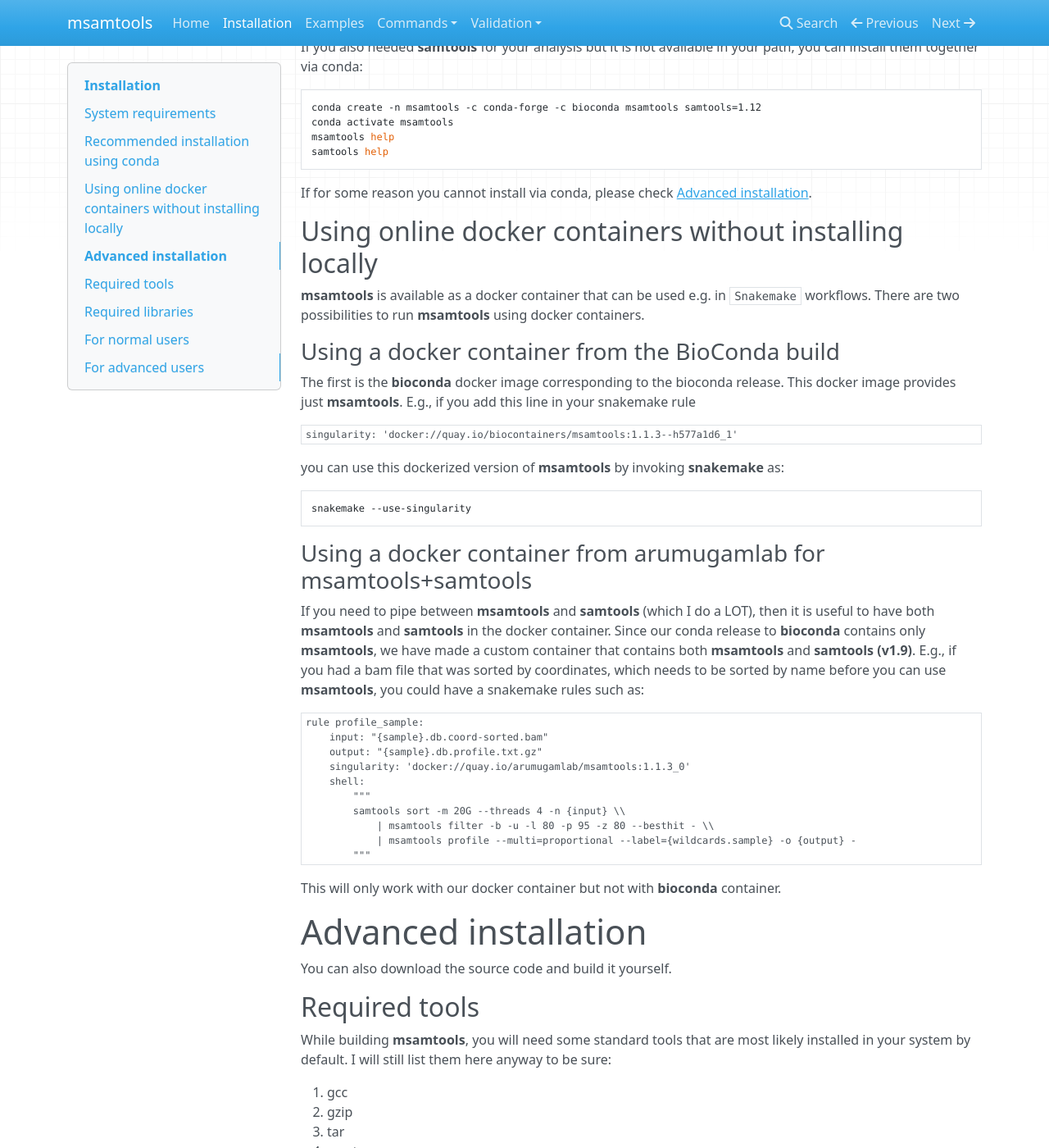
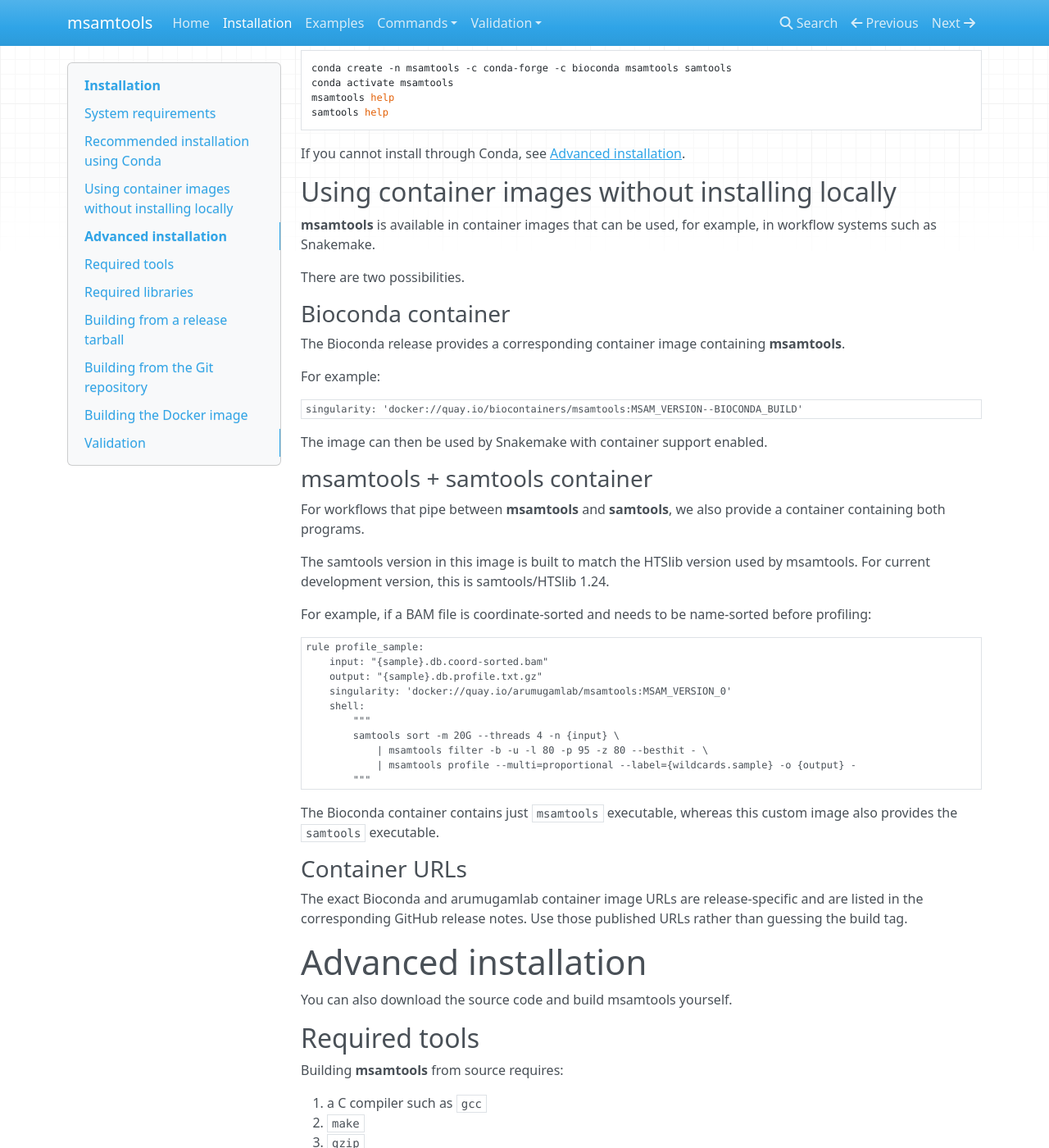
Before and after one commit to arumugamlab/msamtools, an MkDocs documentation site: the page built from docs/installation.md, in a window 1280 px wide and 1400 px high, scrolled down 628 px. Shown: the whole window at 82% size. Built offline with MkDocs 1.6.1, drawn with Linux system fonts in a browser that asks for light colours; nearby versions of some CDN libraries; some of the changed text lies outside the part shown.

Commit message:
docs: synchronize installation documentation
- update HTSlib and container documentation
- remove stale samtools version assumptions
- document current source and Docker build workflows
- clarify release-specific container image URLs
- fix validation command path

````diff
--- a/docs/installation.md
+++ b/docs/installation.md
@@ -1,129 +1,132 @@
 # Installation
 
-## System requirements <a name="sys-requirements"></a>
+## System requirements
 
-You should be able to use **msamtools** on any flavor of linux and UNIX.
-Although I have not tested it myself, it should also work on macOS. A
-macOS version is available from bioconda.
+**msamtools** is intended for Linux and other UNIX-like systems. A macOS build
+is also available through Bioconda.
 
-**msamtools** has
-fixed dependency on **samtools** v1.9, which it will automatically
-download and build. samtools has its own requirements even though
-I have tuned its configuration to a minimum.
+**msamtools** uses HTSlib for reading and writing SAM/BAM files. Source builds
+download and build the HTSlib version specified by the release. The current
+development version uses HTSlib 1.24.
 
-## Recommended installation using conda <a name="install-conda"></a>
+## Recommended installation using Conda
 
-The easiest way to install **msamtools** and the required dependencies is
-via conda from the bioconda channel. Versions 1.0.2 and above are available in bioconda.
+The easiest way to install **msamtools** and its required dependencies is
+through the Bioconda channel.
 
-If you are already within a conda environment, you can just add it as:
+If you are already within a Conda environment:
+
 ```bash
 conda install -c bioconda msamtools
 msamtools help
 ```
-If you are creating a new environment, then:
+
+To create a separate environment:
+
 ```bash
 conda create -n msamtools -c conda-forge -c bioconda msamtools
 conda activate msamtools
 msamtools help
 ```
 
-If you also needed **samtools** for your analysis but it is not available in your path,
-you can install them together via conda:
+If you also need the **samtools** executable for your analysis, it can be
+installed in the same environment:
+
 ```bash
-conda create -n msamtools -c conda-forge -c bioconda msamtools samtools=1.12
+conda create -n msamtools -c conda-forge -c bioconda msamtools samtools
 conda activate msamtools
 msamtools help
 samtools help
 ```
 
-If for some reason you cannot install via conda, please check [Advanced installation](#advanced-installation).
+If you cannot install through Conda, see
+[Advanced installation](#advanced-installation).
 
-## Using online docker containers without installing locally<a name="use-docker"></a>
+## Using container images without installing locally
 
-**msamtools** is available as a docker container that can be used e.g. in
-`Snakemake` workflows.
-There are two possibilities to run **msamtools** using docker containers.
+**msamtools** is available in container images that can be used, for example,
+in workflow systems such as Snakemake.
 
-### Using a docker container from the BioConda build <a name="use-docker-bioconda"></a>
+There are two possibilities.
 
-The first is the **bioconda** docker image corresponding to the bioconda
-release. This docker image provides just **msamtools**.
-E.g., if you add this line in your snakemake rule
+### Bioconda container
+
+The Bioconda release provides a corresponding container image containing
+**msamtools**.
+
+For example:
+
 ```snakemake
-singularity: 'docker://quay.io/biocontainers/msamtools:1.1.3--h577a1d6_1'
-```
-you can use this dockerized version of **msamtools** by invoking **snakemake**
-as:
-```bash
-snakemake --use-singularity
+singularity: 'docker://quay.io/biocontainers/msamtools:MSAM_VERSION--BIOCONDA_BUILD'
 ```
 
-### Using a docker container from arumugamlab for msamtools+samtools <a name="use-docker-arumugamlab"></a>
+The image can then be used by Snakemake with container support enabled.
 
-If you need to pipe between **msamtools** and **samtools** (which I do a LOT), then it is
-useful to have both **msamtools** and **samtools** in the docker container. Since our conda
-release to **bioconda** contains only **msamtools**, we have made a custom container that
-contains both **msamtools** and **samtools (v1.9)**. E.g., if you had a bam file that was sorted
-by coordinates, which needs to be sorted by name before you can use **msamtools**, you could
-have a snakemake rules such as:
+### msamtools + samtools container
+
+For workflows that pipe between **msamtools** and **samtools**, we also provide
+a container containing both programs.
+
+The samtools version in this image is built to match the HTSlib version used
+by msamtools. For current development version, this is samtools/HTSlib 1.24.
+
+For example, if a BAM file is coordinate-sorted and needs to be name-sorted
+before profiling:
 
 ```snakemake
 rule profile_sample:
     input: "{sample}.db.coord-sorted.bam"
     output: "{sample}.db.profile.txt.gz"
-    singularity: 'docker://quay.io/arumugamlab/msamtools:1.1.3_0'
+    singularity: 'docker://quay.io/arumugamlab/msamtools:MSAM_VERSION_0'
     shell:
         """
-        samtools sort -m 20G --threads 4 -n {input} \\
-            | msamtools filter -b -u -l 80 -p 95 -z 80 --besthit - \\
+        samtools sort -m 20G --threads 4 -n {input} \
+            | msamtools filter -b -u -l 80 -p 95 -z 80 --besthit - \
             | msamtools profile --multi=proportional --label={wildcards.sample} -o {output} -
         """
 ```
-This will only work with our docker container but not with **bioconda** container.
+
+The Bioconda container contains just `msamtools` executable, whereas this custom image also
+provides the `samtools` executable.
+
+### Container URLs
+
+The exact Bioconda and arumugamlab container image URLs are release-specific
+and are listed in the corresponding GitHub release notes. Use those
+published URLs rather than guessing the build tag.
 
 # Advanced installation
 
-You can also download the source code and build it yourself.
+You can also download the source code and build msamtools yourself.
 
-## Required tools <a name="required-tools"></a>
+## Required tools
 
-While building **msamtools**, you will need some standard tools that are
-most likely installed in your system by default. I will still list them here
-anyway to be sure:
+Building **msamtools** from source requires:
 
- 1. gcc
- 2. gzip
- 3. tar
- 4. wget
- 5. bzip2 (for installing HTSlib)
+1. a C compiler such as `gcc`
+2. `make`
+3. `gzip`
+4. `tar`
+5. `bzip2`
+6. either `wget` or `curl`
 
-If any of these is missing in your system, or cannot be found in your
-application path, please fix that first.
+Source builds automatically download and build the required HTSlib release.
 
-## Required libraries <a name="required-libraries"></a>
+## Required libraries
 
-The following libraries are required to build **msamtools** from source:
+The following development libraries are required:
 
- 1. **zlib** development version (e.g., zlib1g-dev in ubuntu)
- 2. **argtable2** development version (e.g., libargtable2-dev in ubuntu)
+1. **zlib** development files, e.g. `zlib1g-dev` on Ubuntu
+2. **argtable2** development files, e.g. `libargtable2-dev` on Ubuntu
+3. pthread support
+4. a standard floating-point math library
 
-Please make sure that these are installed in your system before trying to
-build.
+The latter two are normally provided by the system C environment.
 
-## For normal users <a name="normal-users"></a>
+## Building from a release tarball
 
-If you are a normal user, then the easiest way is to obtain a release
-tarball and build the program directly from it.
-
-**Note:** Newer C compilers from gcc use `-std=gnu99` by default, which I had
-not tested on version 0.9 as my gcc version is quite outdated with `-std=gnu89` as default.
-This leads to version 0.9 not compiling when running `make` with new compilers. The
-current fix for using the release tarball for version 0.9 is to tell the compiler which
-standard to use, using `CFLAGS="-std=gnu89"`. This extra option was a
-temporary fix only, and is not needed from version 0.9.6 as the code has been
-upgraded to be compatible with `-std=gnu99`.
-(Thanks [Russel88](https://github.com/Russel88) for reporting this).
+For normal installation from source, obtain a release tarball and build it
+directly:
 
 ```bash
 wget https://github.com/arumugamlab/msamtools/releases/download/MSAM_VERSION/msamtools-MSAM_VERSION.tar.gz
@@ -134,106 +137,59 @@
 make check
 ```
 
-This builds the `msamtools` executable and runs the fast deterministic test
-suite. To install the program under the configured installation prefix, run:
+This builds the `msamtools` executable and runs the deterministic test suite.
+
+To install under the configured installation prefix:
+
 ```bash
 make install
 ```
 
-## For advanced users <a name="advanced-users"></a>
+## Building from the Git repository
 
-If you are an advanced user who would like to contribute to the code base,
-you can check out the source code, bootstrap the build system using GNU
-Autotools, and build and test the program. If these tools are unfamiliar,
-please follow the instructions for [normal users](#normal-users).
+Developers and contributors can build directly from the Git repository.
 
-### Getting the source code <a name="source-code"></a>
+### Getting the source code
 
-You can get **msamtools** code from github at
-<https://github.com/arumugamlab/msamtools>.
-You can either `git clone` it or download the ZIP file and extract the
-package.
+Clone the repository:
 
-#### Cloning the git repository <a name="git-clone"></a>
-
-You can get a clone of the repository if you wish to keep it up-to-date
-independent of our releases.
-
-```console
-$ git clone https://github.com/arumugamlab/msamtools.git
-Cloning into 'msamtools'...
-remote: Enumerating objects: 285, done.
-remote: Counting objects: 100% (285/285), done.
-remote: Compressing objects: 100% (181/181), done.
-remote: Total 285 (delta 167), reused 215 (delta 101), pack-reused 0
-Receiving objects: 100% (285/285), 130.93 KiB | 0 bytes/s, done.
-Resolving deltas: 100% (167/167), done.
-$ cd msamtools
+```bash
+git clone https://github.com/arumugamlab/msamtools.git
+cd msamtools
 ```
 
-You can check the contents of the repository in *msamtools* directory.
+Repository snapshots can alternatively be downloaded from GitHub, although
+cloning with Git is recommended for development work.
 
-#### Downloading the ZIP file from github <a name="git-zip"></a>
+### Bootstrapping the build system
 
-You can download the repository snapshot as on the day of download by:
-```console
-$ wget https://github.com/arumugamlab/msamtools/archive/master.zip
---2021-11-17 12:24:24--  https://github.com/arumugamlab/msamtools/archive/master.zip
-Resolving github.com (github.com)... 140.82.121.4
-Connecting to github.com (github.com)|140.82.121.4|:443... connected.
-HTTP request sent, awaiting response... 302 Found
-Location: https://codeload.github.com/arumugamlab/msamtools/zip/master [following]
---2021-11-17 12:24:25--  https://codeload.github.com/arumugamlab/msamtools/zip/master
-Resolving codeload.github.com (codeload.github.com)... 140.82.121.10
-Connecting to codeload.github.com (codeload.github.com)|140.82.121.10|:443... connected.
-HTTP request sent, awaiting response... 200 OK
-Length: unspecified [application/zip]
-Saving to: ‘master.zip’
+The generated `configure` script is not stored in the Git repository.
 
-     0K .......... .......... .......... .......... .......... 1.68M
-    50K .......... ........                                    67.2M=0.03s
+Generate the Autotools build files with:
 
-2021-11-17 12:24:25 (2.28 MB/s) - ‘master.zip’ saved [70091]
-
-$ unzip master.zip
-$ cd msamtools-master
-```
-
-### Bootstrapping the build system <a name="automake"></a>
-
-You can check the contents of the repository in the package directory.
-```console
-$ ls
-configure.ac  make_readme.sh  mMatrix.c        msam_helper.c   tests
-deps          mBamVector.c    mMatrix.h        msam_profile.c  versions.txt
-Dockerfile    mBamVector.h    msam_coverage.c  msam_summary.c  zoeTools.c
-LICENSE       mCommon.c       msam_filter.c    msamtools.c     zoeTools.h
-Makefile.am   mCommon.h       msam.h           README.md
-```
-
-You will note that the `configure` script does not exist in the repository.
-Generate the Autotools build files with:
 ```bash
 autoreconf -fi
 ```
 
-### Building the program <a name="build"></a>
+### Building and testing
 
-You can then build and test msamtools as follows:
+Configure, build, and run the test suite with:
+
 ```bash
 ./configure
 make
 make check
 ```
 
-The fast deterministic test suite uses small hand-crafted SAM fixtures and
-checks exact behavior of filtering, best-hit and unique-hit selection,
-profiling, coverage, alignment summaries, command-line validation, QNAME
-grouping, integration between commands, and streaming behavior.
+The deterministic test suite uses small hand-crafted SAM fixtures and checks
+exact behavior of filtering, best-hit and unique-hit selection, profiling,
+coverage, alignment summaries, command-line validation, QNAME grouping,
+integration between commands, and streaming behavior.
 
-### Checking a source distribution <a name="distcheck"></a>
+### Checking a source distribution
 
 Maintainers preparing a source distribution can run:
+
 ```bash
 make distcheck
 ```
@@ -241,26 +197,52 @@
 This creates a source archive, performs an out-of-tree build from that
 distribution, and runs the complete test suite against it.
 
-### Validation <a name="validation"></a>
+## Building the Docker image
+
+The repository Dockerfile normally builds from a published msamtools release
+tarball:
+
+```bash
+docker build -t msamtools:1.1.3 .
+```
+
+A local release tarball can also be used for testing before publication.
+Place `msamtools-<version>.tar.gz` in the Docker build context and run:
+
+```bash
+docker build \
+    --build-arg MSAM_SOURCE=local \
+    --build-arg MSAM_VERSION=<version> \
+    -t msamtools:test .
+```
+
+The resulting image contains msamtools together with a samtools executable
+built to match the HTSlib version used by that msamtools release.
+
+## Validation
 
 Reproducible profile validation using synthetic metagenomic alignments is
 described in the [profile validation report](validation/profile_validation.md).
 
-The scripts and input files needed for these steps are provided under
-`validation/`. See the profile validation report for the
-parameters and validation results.
+The scripts and input files required for validation are provided under
+`validation/`.
 
 The validation results can be reproduced by:
 
 ```bash
 cd validation
 python prepare_genomes.py genomes.tsv
-python validation/validate_profiles.py --msamtools ../msamtools --control-community balanced_skew prepared_genomes/validated_genomes.tsv communities/
+python validate_profiles.py \
+    --msamtools ../msamtools \
+    --control-community balanced_skew \
+    prepared_genomes/validated_genomes.tsv \
+    communities/
 ```
 
-This does the following:
-1. preparing the reference genomes;
-2. generating synthetic alignments with known community composition;
-3. running the msamtools profiling modes;
-4. comparing the resulting profiles with the known truth and generating the
-   validation report and figures.
+This performs:
+
+1. preparation of the reference genomes;
+2. generation of synthetic alignments with known community composition;
+3. execution of the msamtools profiling modes;
+4. comparison of the resulting profiles with the known truth and generation
+   of the validation report and figures.
````
